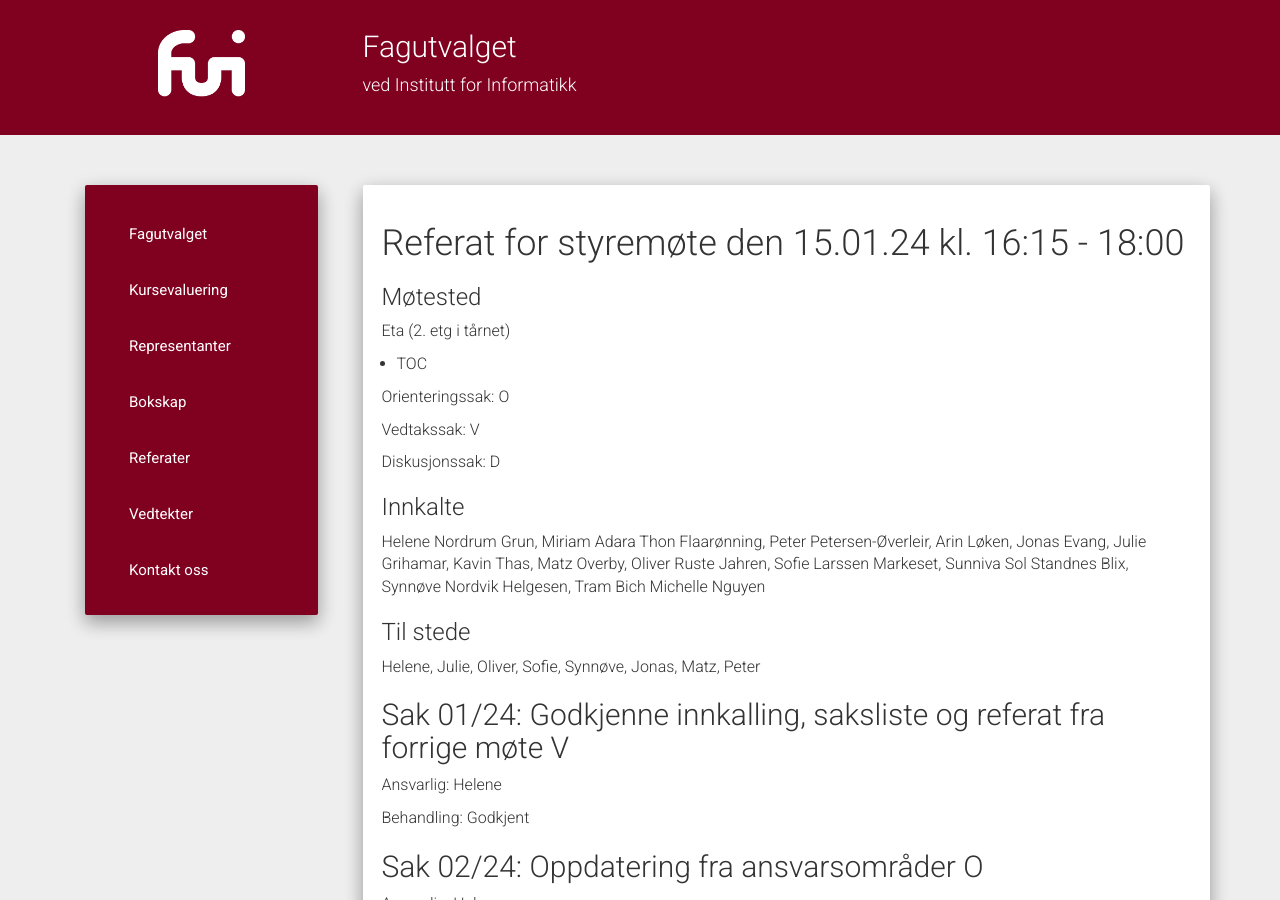
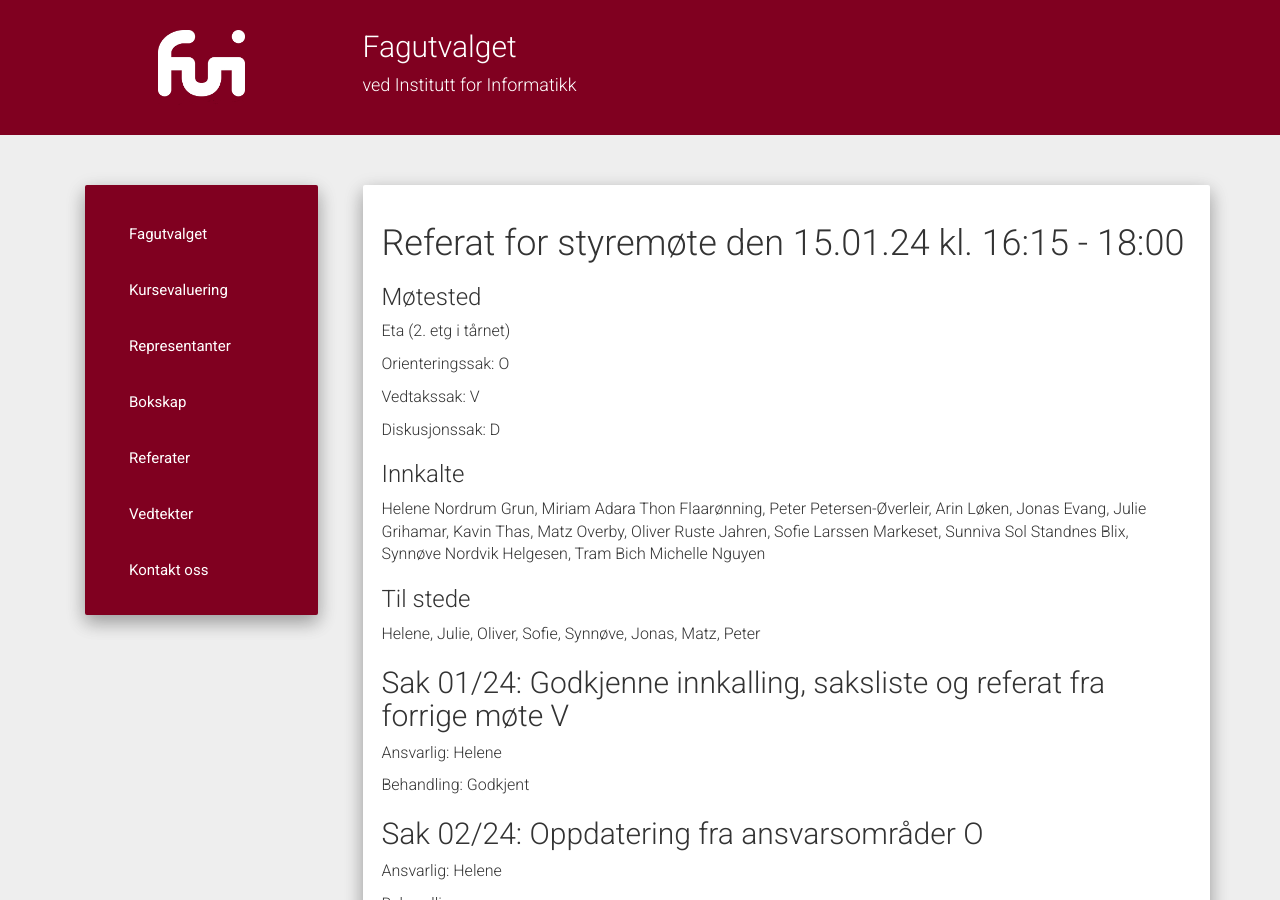
Before and after one commit to fui/fui.github.io, a Jekyll site: the page built from _posts/2024-01-15-referat.md, in a window 1280 px wide and 900 px high. Built offline with Jekyll 4.4.1, drawn with Linux system fonts in a browser that asks for light colours.

Commit message:
ToC is no more.

```diff
--- a/_posts/2024-01-15-referat.md
+++ b/_posts/2024-01-15-referat.md
@@ -11,9 +11,6 @@ referent: "Helene Nordrum Grun"
 ### Møtested
 
 Eta (2. etg i tårnet)
-
-- TOC
-  {:toc}
 
 Orienteringssak: O
 
```
